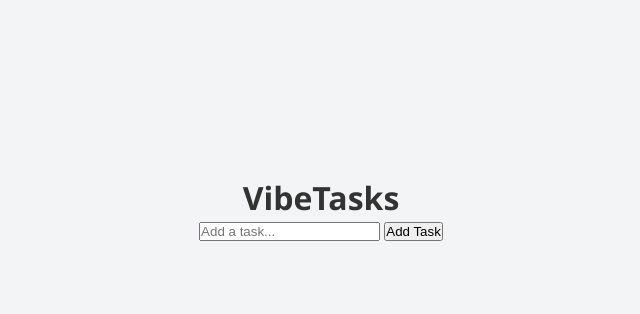
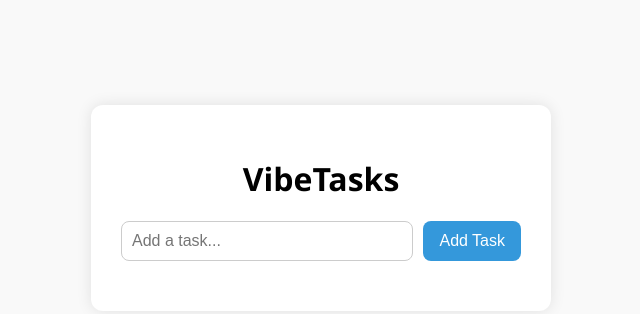
Before and after one commit to wburden1401/Vibe-Coding-Masterclass, a plain HTML site: page index.html in a window 1280 px wide. Shown: the part 192-506 px from the top of the page, without its empty margins (319-959 px from the left). Drawn offline with Linux system fonts and the light colour scheme.

Commit message:
Update style.css

```diff
--- a/style.css
+++ b/style.css
@@ -1,71 +1,53 @@
-* {
-  box-sizing: border-box;
-  margin: 0;
-  padding: 0;
-}
-
 body {
   font-family: 'Segoe UI', sans-serif;
-  height: 100vh;
+  background-color: #f9f9f9;
   display: flex;
   justify-content: center;
   align-items: center;
-  background: #f3f4f6;
+  height: 100vh;
+  margin: 0;
 }
 
-.todo-wrapper {
-  background: white;
+.container {
+  background: #fff;
   padding: 30px;
-  border-radius: 10px;
-  width: 90%;
-  max-width: 500px;
-  box-shadow: 0 10px 25px rgba(0,0,0,0.1);
-  display: flex;
-  flex-direction: column;
-  gap: 20px;
+  border-radius: 12px;
+  box-shadow: 0 0 15px rgba(0, 0, 0, 0.1);
+  width: 100%;
+  max-width: 400px;
+  text-align: center;
 }
 
-h1 {
-  text-align: center;
-  color: #333;
+.input-group {
+  display: flex;
+  gap: 10px;
+  margin-top: 20px;
 }
 
-.todo-input {
-  display: flex;
-  gap: 10px;
-}
-
-.todo-input input {
+input {
   flex: 1;
   padding: 10px;
   font-size: 16px;
-  border-radius: 6px;
+  border-radius: 8px;
   border: 1px solid #ccc;
 }
 
-.todo-input button {
-  padding: 10px 20px;
+button {
+  padding: 10px 16px;
   font-size: 16px;
+  background-color: #3498db;
+  color: white;
   border: none;
-  background-color: #6366f1;
-  color: white;
-  border-radius: 6px;
+  border-radius: 8px;
   cursor: pointer;
 }
 
-.todo-input button:hover {
-  background-color: #4f46e5;
+button:hover {
+  background-color: #2980b9;
 }
 
 ul {
   list-style: none;
-  display: flex;
-  flex-direction: column;
-  gap: 10px;
+  padding: 0;
+  margin-top: 20px;
 }
-
-li {
-  padding: 10px;
-  background: #e5e7eb;
-  border-radius: 6px;
-}
```
